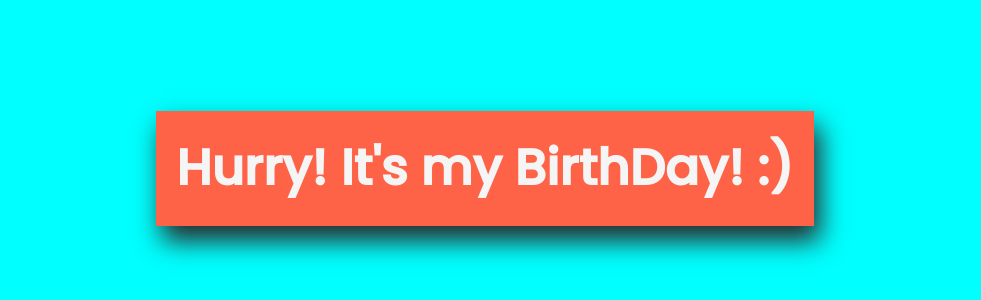
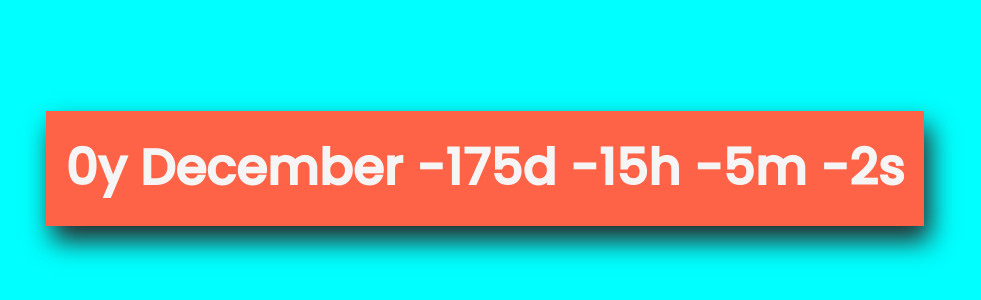
Before and after one commit to Winay-Chowdary66/CountDown-Timer, a plain HTML site: page index.html in a window 1280 px wide. Shown: the part 232-532 px from the top of the page, without its empty margins (155-1136 px from the left). Drawn offline with Linux system fonts and the light colour scheme.

Commit message:
Update index.html

```diff
--- a/index.html
+++ b/index.html
@@ -98,7 +98,7 @@
             document.getElementById("timerFunction").innerHTML = year + "y " + month + " "+ days + "d " +  hours + "h "
                 + minutes + "m " + seconds + "s ";
 
-            if (difference < 0) {
+            if ( 0 == difference) {
                 clearInterval(timerFunction);
                 document.getElementById("timerFunction").innerHTML = "Hurry! It's my BirthDay! :)";
             }
```
